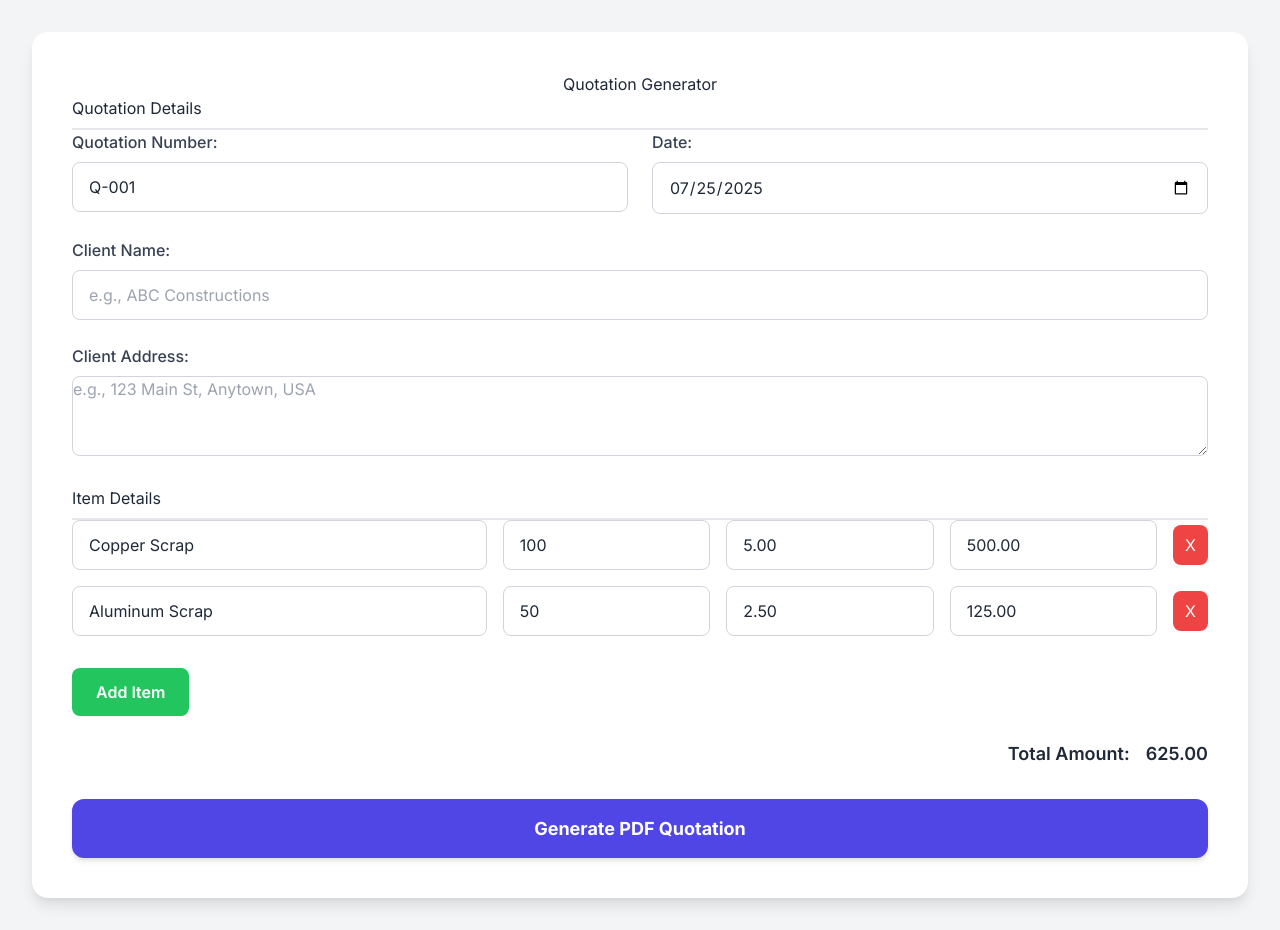
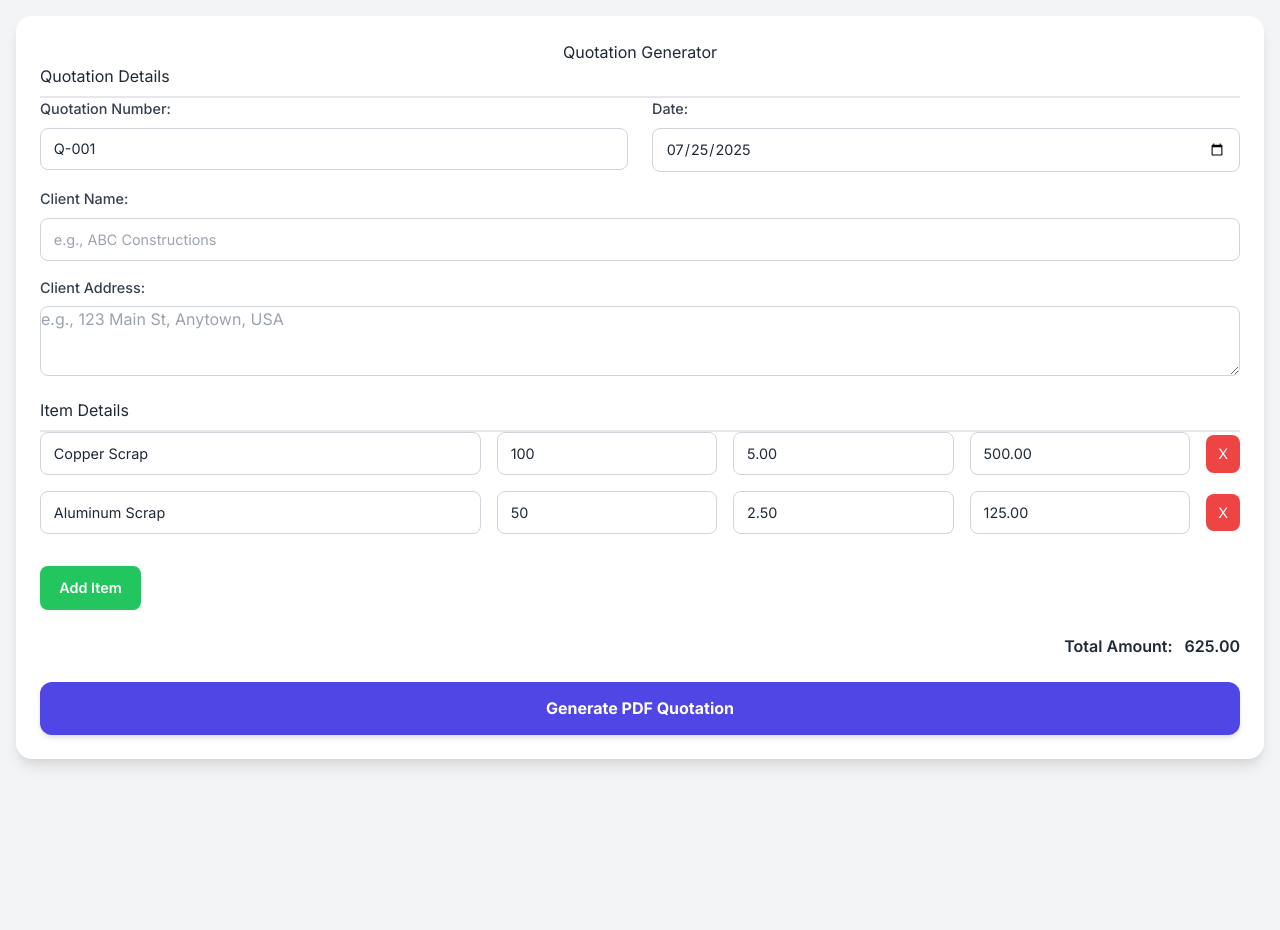
Before and after one commit to arunbharathi123/quotation-pdf, a plain HTML site: page index.html in a window 1280 px wide. After the commit the page ends 800 px from the top, so only its background shows below. Drawn offline with nearby package versions, Linux system fonts and the light colour scheme.

Commit message:
Update index.html

```diff
--- a/index.html
+++ b/index.html
@@ -1,12 +1,10 @@
 <!DOCTYPE html>
 <html lang="en">
 <head>
-    <meta charset="UTF-8">
+    <meta charset="UTF-M-8">
     <meta name="viewport" content="width=device-width, initial-scale=1.0">
     <title>Metal Scrap Quotation Generator</title>
-    <!-- Tailwind CSS CDN -->
     <script src="https://cdn.tailwindcss.com"></script>
-    <!-- Inter Font -->
     <link href="https://fonts.googleapis.com/css2?family=Inter:wght@400;500;600;700&display=swap" rel="stylesheet">
     <style>
         body {
@@ -14,36 +12,37 @@
             background-color: #f3f4f6;
             display: flex;
             justify-content: center;
-            align-items: flex-start;
+            align-items: flex-start; /* Align to top for better content flow on small screens */
             min-height: 100vh;
-            padding: 2rem;
+            padding: 1rem; /* Reduced padding for mobile */
         }
         .container {
             background-color: #ffffff;
-            padding: 2.5rem;
+            padding: 1.5rem; /* Adjusted padding for smaller screens */
             border-radius: 1rem;
             box-shadow: 0 10px 15px -3px rgba(0, 0, 0, 0.1), 0 4px 6px -2px rgba(0, 0, 0, 0.05);
             width: 100%;
             max-width: 900px;
         }
         .form-group {
-            margin-bottom: 1.5rem;
+            margin-bottom: 1rem; /* Slightly reduced margin */
         }
         label {
             display: block;
             margin-bottom: 0.5rem;
             font-weight: 500;
             color: #374151;
+            font-size: 0.9rem; /* Slightly smaller font size for labels on mobile */
         }
         input[type="text"],
         input[type="date"],
         input[type="number"],
         textarea {
             width: 100%;
-            padding: 0.75rem 1rem;
+            padding: 0.6rem 0.8rem; /* Adjusted padding */
             border: 1px solid #d1d5db;
             border-radius: 0.5rem;
-            font-size: 1rem;
+            font-size: 0.9rem; /* Adjusted font size */
             color: #1f2937;
             transition: border-color 0.2s ease-in-out, box-shadow 0.2s ease-in-out;
         }
@@ -56,15 +55,26 @@
             box-shadow: 0 0 0 3px rgba(99, 102, 241, 0.2);
         }
         textarea {
-            min-height: 80px;
+            min-height: 70px; /* Slightly reduced min-height */
             resize: vertical;
         }
         .item-row {
             display: grid;
-            grid-template-columns: 2fr 1fr 1fr 1fr 0.1fr;
-            gap: 1rem;
+            grid-template-columns: 1fr; /* Stack columns on small screens */
+            gap: 0.75rem; /* Reduced gap */
             align-items: center;
             margin-bottom: 1rem;
+            padding: 0.75rem; /* Add padding to item rows */
+            border: 1px solid #e5e7eb; /* Add a subtle border */
+            border-radius: 0.5rem;
+        }
+        @media (min-width: 768px) { /* Medium screens and up */
+            .item-row {
+                grid-template-columns: 2fr 1fr 1fr 1fr 0.1fr; /* Original layout for larger screens */
+                gap: 1rem;
+                padding: 0; /* Remove padding for larger screens as it's not needed with grid gaps */
+                border: none; /* Remove border for larger screens */
+            }
         }
         .item-row input {
             margin-bottom: 0;
@@ -76,9 +86,17 @@
             padding: 0.5rem 0.75rem;
             border-radius: 0.5rem;
             cursor: pointer;
-            font-size: 1rem;
+            font-size: 0.9rem; /* Adjusted font size */
             transition: background-color 0.2s ease-in-out;
             height: fit-content;
+            width: 100%; /* Make button full width on small screens */
+            margin-top: 0.5rem; /* Add margin top for button when stacked */
+        }
+        @media (min-width: 768px) {
+            .item-row .remove-item {
+                width: auto; /* Auto width on larger screens */
+                margin-top: 0; /* Remove margin top for button when in grid */
+            }
         }
         .item-row .remove-item:hover {
             background-color: #dc2626;
@@ -86,14 +104,20 @@
         .add-item-btn {
             background-color: #22c55e;
             color: white;
-            padding: 0.75rem 1.5rem;
+            padding: 0.7rem 1.2rem; /* Adjusted padding */
             border-radius: 0.5rem;
             border: none;
             cursor: pointer;
-            font-size: 1rem;
+            font-size: 0.9rem; /* Adjusted font size */
             font-weight: 600;
             transition: background-color 0.2s ease-in-out;
             margin-top: 1rem;
+            width: 100%; /* Make button full width on small screens */
+        }
+        @media (min-width: 768px) {
+            .add-item-btn {
+                width: auto; /* Auto width on larger screens */
+            }
         }
         .add-item-btn:hover {
             background-color: #16a34a;
@@ -101,15 +125,15 @@
         .generate-btn {
             background-color: #4f46e5;
             color: white;
-            padding: 1rem 2rem;
+            padding: 0.9rem 1.8rem; /* Adjusted padding */
             border-radius: 0.75rem;
             border: none;
             cursor: pointer;
-            font-size: 1.125rem;
+            font-size: 1rem; /* Adjusted font size */
             font-weight: 700;
             transition: background-color 0.2s ease-in-out, transform 0.1s ease-in-out;
             width: 100%;
-            margin-top: 2rem;
+            margin-top: 1.5rem; /* Adjusted margin top */
             box-shadow: 0 4px 6px -1px rgba(0, 0, 0, 0.1), 0 2px 4px -1px rgba(0, 0, 0, 0.06);
         }
         .generate-btn:hover {
@@ -123,27 +147,46 @@
             display: flex;
             justify-content: flex-end;
             margin-top: 1.5rem;
-            font-size: 1.125rem;
+            font-size: 1rem; /* Adjusted font size */
             font-weight: 600;
             color: #1f2937;
+            padding-right: 0.75rem; /* Add some padding to align with item rows */
+        }
+        @media (min-width: 768px) {
+            .total-section {
+                padding-right: 0; /* Remove padding on larger screens */
+            }
         }
         .total-section span {
-            margin-left: 1rem;
+            margin-left: 0.75rem; /* Adjusted margin */
         }
         h1 {
-            font-size: 2.25rem;
+            font-size: 1.8rem; /* Adjusted for mobile */
             font-weight: 700;
             color: #1f2937;
-            margin-bottom: 2rem;
+            margin-bottom: 1.5rem; /* Adjusted margin */
             text-align: center;
         }
+        @media (min-width: 768px) {
+            h1 {
+                font-size: 2.25rem; /* Original size for larger screens */
+                margin-bottom: 2rem;
+            }
+        }
         h2 {
-            font-size: 1.5rem;
+            font-size: 1.3rem; /* Adjusted for mobile */
             font-weight: 600;
             color: #1f2937;
-            margin-bottom: 1.5rem;
+            margin-bottom: 1rem; /* Adjusted margin */
             border-bottom: 2px solid #e5e7eb;
-            padding-bottom: 0.5rem;
+            padding-bottom: 0.4rem; /* Adjusted padding */
+        }
+        @media (min-width: 768px) {
+            h2 {
+                font-size: 1.5rem; /* Original size for larger screens */
+                margin-bottom: 1.5rem;
+                padding-bottom: 0.5rem;
+            }
         }
         .message-box {
             display: none;
@@ -152,25 +195,26 @@
             left: 50%;
             transform: translate(-50%, -50%);
             background-color: #fff;
-            padding: 2rem;
+            padding: 1.5rem; /* Adjusted padding */
             border-radius: 0.75rem;
             box-shadow: 0 10px 15px -3px rgba(0, 0, 0, 0.1), 0 4px 6px -2px rgba(0, 0, 0, 0.05);
             z-index: 1000;
             text-align: center;
+            max-width: 90%; /* Max width for message box on mobile */
         }
         .message-box p {
             margin-bottom: 1rem;
-            font-size: 1.125rem;
+            font-size: 1rem; /* Adjusted font size */
             color: #374151;
         }
         .message-box button {
             background-color: #4f46e5;
             color: white;
-            padding: 0.75rem 1.5rem;
+            padding: 0.6rem 1.2rem; /* Adjusted padding */
             border-radius: 0.5rem;
             border: none;
             cursor: pointer;
-            font-size: 1rem;
+            font-size: 0.9rem; /* Adjusted font size */
             font-weight: 600;
             transition: background-color 0.2s ease-in-out;
         }
@@ -231,13 +275,11 @@
         </form>
     </div>
 
-    <!-- Message Box for alerts -->
     <div id="messageBox" class="message-box">
         <p id="messageText"></p>
         <button id="messageBoxClose">OK</button>
     </div>
 
-    <!-- jsPDF Library -->
     <script src="https://cdnjs.cloudflare.com/ajax/libs/jspdf/2.5.1/jspdf.umd.min.js"></script>
     <script>
         // Ensure jsPDF is loaded correctly
@@ -466,14 +508,25 @@
                     doc.setTextColor(0, 0, 0);
                     doc.text('PROPRIETOR', 160, yPos);
 
-                    // Continue with footer
-                    let footerY = 250;
+                    // --- Footer Section START ---
+                    // Define the footer content as an array of strings
+                    const footerContent = [
+                        'Contact: 8610533488, 8248392020',
+                        'No.182, Ramanathapuram, Bunk Back side, Coimbatore-641045',
+                        'Email: satrader98@gmail.com'
+                    ];
+
+                    let footerY = 250; // Starting Y position for the footer (adjust if needed)
+                    const footerX = 25; // X position for the footer (left aligned)
+                    const lineHeight = 6; // Standard line height for the current font size (adjust if needed)
+
                     doc.setFont('helvetica', 'normal');
                     doc.setFontSize(10);
                     doc.setTextColor(0, 0, 0);
-                    doc.text('Contact: 8610533488, 8248392020', 25, footerY);
-                    doc.text('No.182, Ramanathapuram, Bunk Back side, Coimbatore-641045', 25, footerY + 7);
-                    doc.text('Email: satrader98@gmail.com', 25, footerY + 14);
+
+                    // Use doc.text with an array to print multi-line text
+                    doc.text(footerContent, footerX, footerY, { lineHeight: lineHeight });
+                    // --- Footer Section END ---
 
                     // Save the PDF after image is loaded
                     doc.save(`Quotation_${quotationNumber}.pdf`);
@@ -485,14 +538,25 @@
                     doc.setTextColor(0, 0, 0);
                     doc.text('PROPRIETOR', 160, yPos);
 
-                    // Continue with footer
-                    let footerY = 250;
+                    // --- Footer Section START (for error case) ---
+                    // Define the footer content as an array of strings
+                    const footerContent = [
+                        'Contact: 8610533488, 8248392020',
+                        'No.182, Ramanathapuram, Bunk Back side, Coimbatore-641045',
+                        'Email: satrader98@gmail.com'
+                    ];
+
+                    let footerY = 250; // Starting Y position for the footer (adjust if needed)
+                    const footerX = 25; // X position for the footer (left aligned)
+                    const lineHeight = 6; // Standard line height for the current font size (adjust if needed)
+
                     doc.setFont('helvetica', 'normal');
                     doc.setFontSize(10);
                     doc.setTextColor(0, 0, 0);
-                    doc.text('Contact: 8610533488, 8248392020', 25, footerY);
-                    doc.text('No.182, Ramanathapuram, Bunk Back side, Coimbatore-641045', 25, footerY + 7);
-                    doc.text('Email: satrader98@gmail.com', 25, footerY + 14);
+
+                    // Use doc.text with an array to print multi-line text
+                    doc.text(footerContent, footerX, footerY, { lineHeight: lineHeight });
+                    // --- Footer Section END ---
 
                     // Save the PDF without signature
                     doc.save(`Quotation_${quotationNumber}.pdf`);
```
